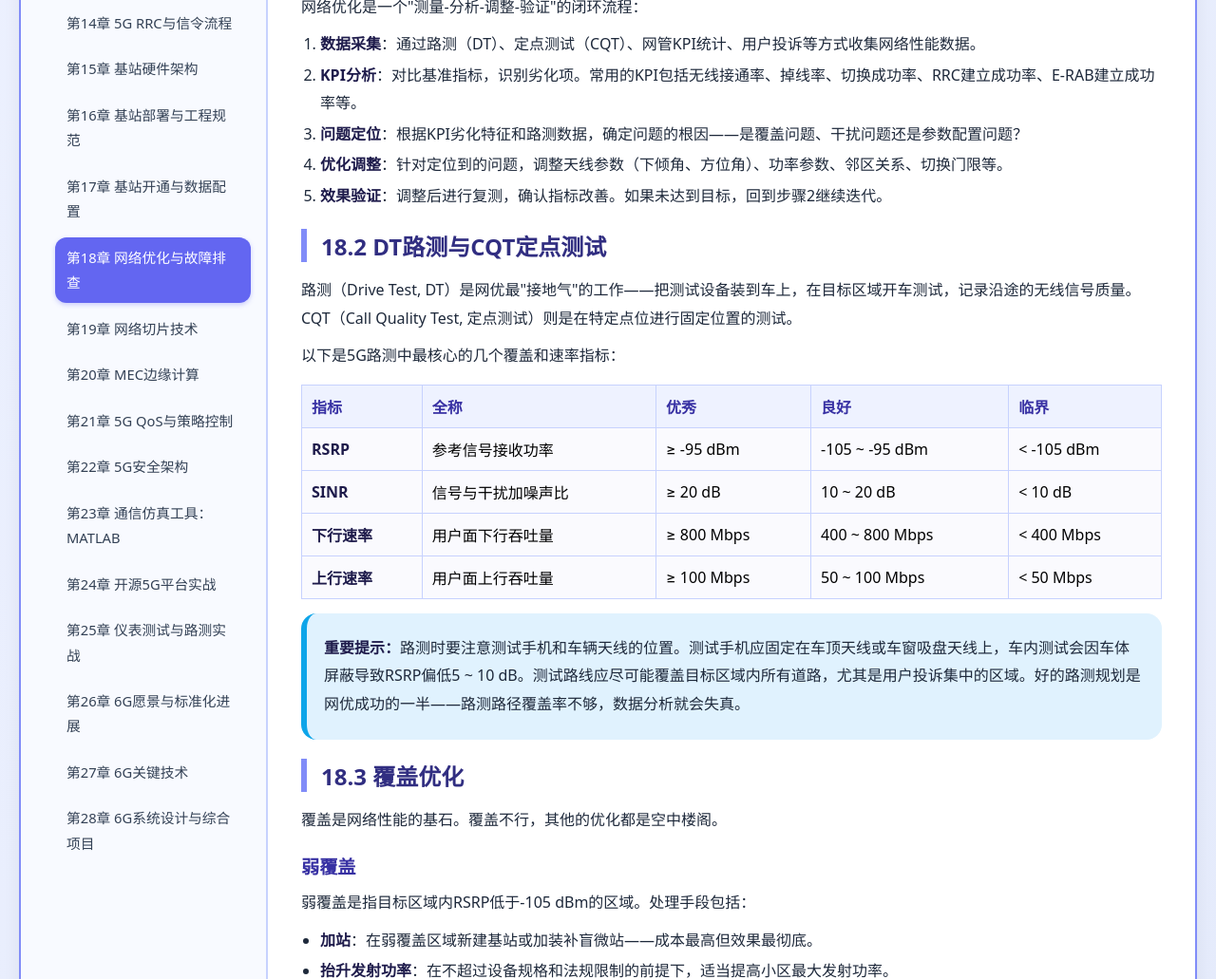
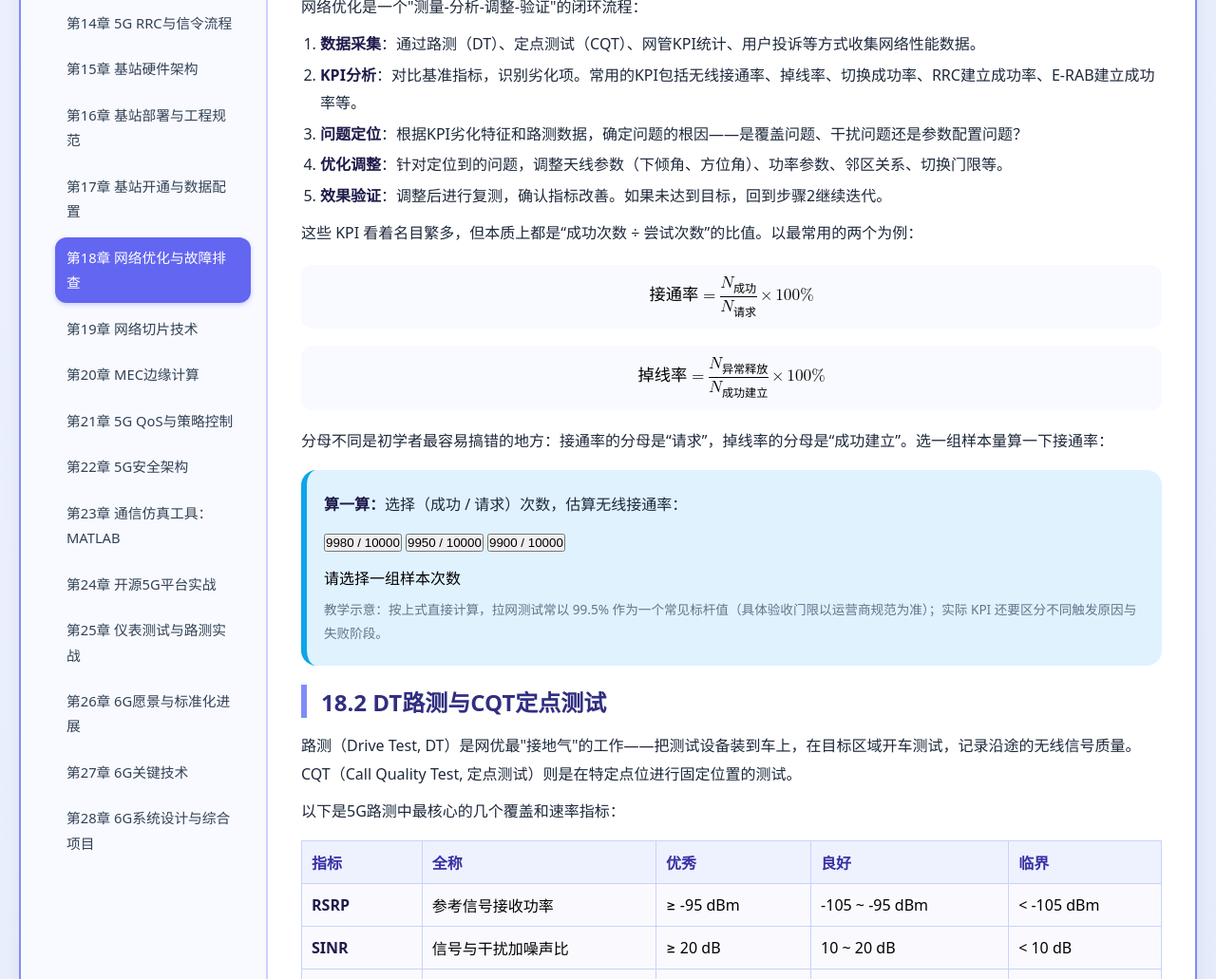
Before and after one commit to 1998x-stack/communication-engineering-tutorial, a plain HTML site: page 18.html in a window 1280 px wide. Shown: the part 831-1862 px from the top of the page at 95% size. Drawn offline with Linux system fonts and the light colour scheme.

Commit message:
feat(communication-engineering-tutorial): 第18章补充接通率/掉线率KPI定义式与样本交互

```diff
--- a/18.html
+++ b/18.html
@@ -102,6 +102,41 @@
             <li><strong>优化调整</strong>：针对定位到的问题，调整天线参数（下倾角、方位角）、功率参数、邻区关系、切换门限等。</li>
             <li><strong>效果验证</strong>：调整后进行复测，确认指标改善。如果未达到目标，回到步骤2继续迭代。</li>
         </ol>
+
+        <p>这些 KPI 看着名目繁多，但本质上都是“成功次数 ÷ 尝试次数”的比值。以最常用的两个为例：</p>
+
+        <div class="math-equation">
+            <div class="math-scroll" data-math-scroll tabindex="0" role="region" aria-label="接通率定义式，可横向滚动">
+                <math display="block" aria-label="无线接通率等于成功次数除以请求次数乘以百分之百">
+                    <mtext>接通率</mtext><mo>=</mo>
+                    <mfrac><msub><mi>N</mi><mtext>成功</mtext></msub><msub><mi>N</mi><mtext>请求</mtext></msub></mfrac>
+                    <mo>&#215;</mo><mn>100</mn><mo>%</mo>
+                </math>
+            </div>
+        </div>
+
+        <div class="math-equation">
+            <div class="math-scroll" data-math-scroll tabindex="0" role="region" aria-label="掉线率定义式，可横向滚动">
+                <math display="block" aria-label="掉线率等于异常释放次数除以成功建立次数乘以百分之百">
+                    <mtext>掉线率</mtext><mo>=</mo>
+                    <mfrac><msub><mi>N</mi><mtext>异常释放</mtext></msub><msub><mi>N</mi><mtext>成功建立</mtext></msub></mfrac>
+                    <mo>&#215;</mo><mn>100</mn><mo>%</mo>
+                </math>
+            </div>
+        </div>
+
+        <p>分母不同是初学者最容易搞错的地方：接通率的分母是“请求”，掉线率的分母是“成功建立”。选一组样本量算一下接通率：</p>
+
+        <div class="tip" role="group" aria-labelledby="kpi-label">
+            <p id="kpi-label"><strong>算一算：</strong>选择（成功 / 请求）次数，估算无线接通率：</p>
+            <p class="kpi-btns">
+                <button type="button" class="kpi-btn" data-succ="9980" data-req="10000">9980 / 10000</button>
+                <button type="button" class="kpi-btn" data-succ="9950" data-req="10000">9950 / 10000</button>
+                <button type="button" class="kpi-btn" data-succ="9900" data-req="10000">9900 / 10000</button>
+            </p>
+            <output id="kpi-out" aria-live="polite">请选择一组样本次数</output>
+            <p style="font-size:0.85rem;color:#64748b;margin-top:6px;">教学示意：按上式直接计算，拉网测试常以 99.5% 作为一个常见标杆值（具体验收门限以运营商规范为准）；实际 KPI 还要区分不同触发原因与失败阶段。</p>
+        </div>
 
         <h2>18.2 DT路测与CQT定点测试</h2>
 
@@ -295,5 +330,23 @@ Thresh2 (邻区):   -105 dBm  /* 邻区信号高于此门限 */
     </article></main>
 </div>
 </div>
+<script>
+(function () {
+    var out = document.getElementById('kpi-out');
+    var btns = Array.prototype.slice.call(document.querySelectorAll('.kpi-btn'));
+    if (!out || !btns.length) return;
+    btns.forEach(function (b) {
+        b.setAttribute('aria-pressed', 'false');
+        b.addEventListener('click', function () {
+            btns.forEach(function (x) { x.setAttribute('aria-pressed', x === b ? 'true' : 'false'); });
+            var succ = parseFloat(b.getAttribute('data-succ'));
+            var req = parseFloat(b.getAttribute('data-req'));
+            var rate = (succ / req) * 100;
+            out.textContent = '成功 ' + succ + ' / 请求 ' + req + '：接通率 = ' + rate.toFixed(2) +
+                '%' + (rate >= 99.5 ? '（不低于 99.5% 常见标杆）' : '（低于 99.5% 常见标杆）');
+        });
+    });
+})();
+</script>
 </body>
 </html>
```
